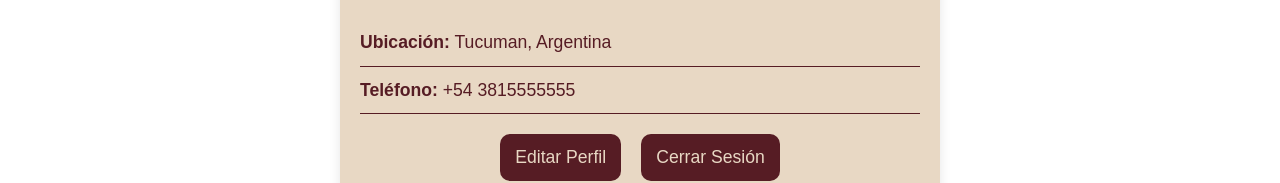
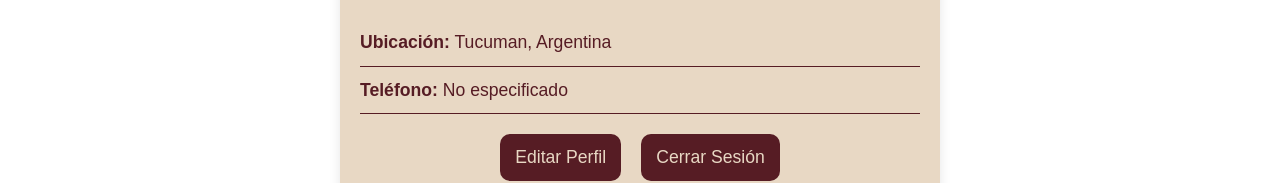
Before and after one commit to camiiprd/tiquetazofront, a React (Vite) app: page /profile in a window 1280 px wide. Shown: the part 553-736 px from the top of the page. Built offline with nearby package versions, Linux system fonts and the light colour scheme.

Commit message:
add changes so that user profile changes are saved to localstorage

```diff
--- a/src/Pages/UserProfile/Profile.jsx
+++ b/src/Pages/UserProfile/Profile.jsx
@@ -1,19 +1,27 @@
-import React, { useState } from 'react';
+import React, { useState, useEffect } from 'react';
 import '../UserProfile/Profile.css';
 
 function Profile() {
   const defaultAvatar = 'https://via.placeholder.com/150';
-  const [user, setUser] = useState({
+
+  // Cargar los datos del usuario desde localStorage o establecer los valores por defecto
+  const initialUser = JSON.parse(localStorage.getItem('user')) || {
     name: 'Juan Perez',
     email: 'jperez@gmail.com',
     location: 'Tucuman, Argentina',
-    phone: '+54 3815555555',
+    phone: '',
     avatar: defaultAvatar,
-  });
+  };
 
+  const [user, setUser] = useState(initialUser);
   const [isEditing, setIsEditing] = useState(false);
   const [newAvatarUrl, setNewAvatarUrl] = useState('');
   const [errors, setErrors] = useState({});
+
+  // Guardar los datos en localStorage cada vez que se actualiza el usuario
+  useEffect(() => {
+    localStorage.setItem('user', JSON.stringify(user));
+  }, [user]);
 
   const validateFields = () => {
     let errors = {};
@@ -23,9 +31,8 @@ function Profile() {
     } else if (!/\S+@\S+\.\S+/.test(user.email)) {
       errors.email = 'El formato del correo es inválido';
     }
-    if (!user.phone) {
-      errors.phone = 'El teléfono es requerido';
-    } else if (!/^\+?\d{1,15}$/.test(user.phone)) {
+    // El campo de teléfono no es requerido, pero si se ingresa debe tener el formato correcto
+    if (user.phone && !/^\+?\d{1,15}$/.test(user.phone)) {
       errors.phone = 'El formato del teléfono es inválido';
     }
     if (!user.location) errors.location = 'La ubicación es requerida';
@@ -55,6 +62,7 @@ function Profile() {
     if (isEditing) {
       const validationErrors = validateFields();
       if (Object.keys(validationErrors).length === 0) {
+        // Guardar cambios
         setIsEditing(false);
         setErrors({});
       } else {
@@ -116,7 +124,7 @@ function Profile() {
               name="phone"
               value={user.phone}
               onChange={handleInputChange}
-              placeholder="Teléfono"
+              placeholder="Teléfono (opcional)"
             />
             {errors.phone && <span className="error">{errors.phone}</span>}
           </div>
@@ -138,7 +146,7 @@ function Profile() {
           <h2>Detalles del Usuario</h2>
           <ul>
             <li><strong>Ubicación:</strong> {user.location}</li>
-            <li><strong>Teléfono:</strong> {user.phone}</li>
+            <li><strong>Teléfono:</strong> {user.phone ? user.phone : 'No especificado'}</li>
           </ul>
 
           <div className="button-container">
```
